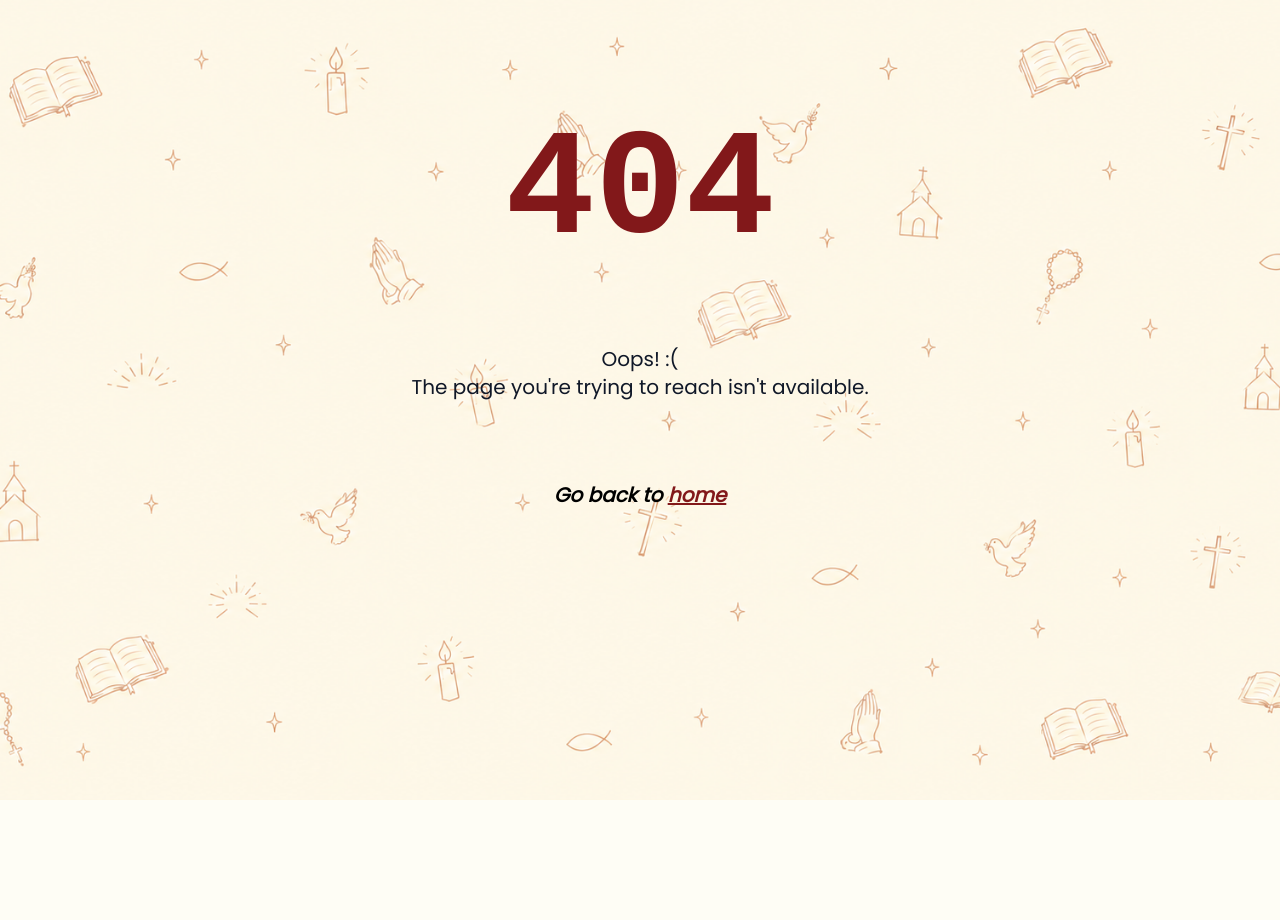
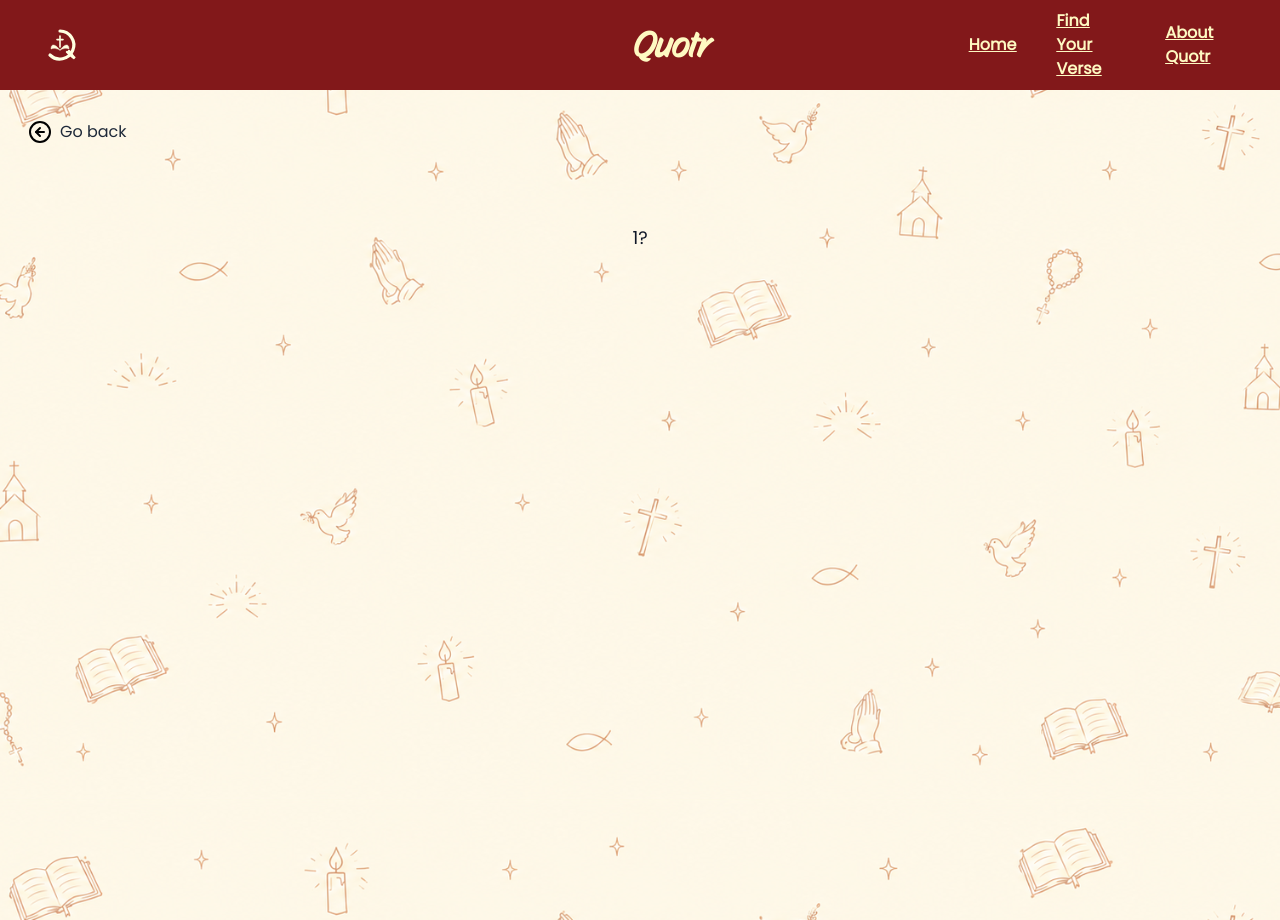
Before and after one commit to isaacszn/Quotr, a React (Vite) app: page /app/scriptures/1 in a window 1280 px wide. Before the commit this address had no page. Before the commit the page ends 800 px from the top, so only its background shows below. Built offline with nearby package versions, Linux system fonts and the light colour scheme.

Commit message:
Feat: add "scriptures-listing" page

```diff
--- a/src/App.jsx
+++ b/src/App.jsx
@@ -1,8 +1,9 @@
 import { BrowserRouter,  Routes, Route } from "react-router";
 import LandingPage from "./pages/LandingPage";
 import Main from "./pages/Main";
+import About from "./pages/About";
 import NotFound from "./pages/NotFound";
-import About from "./pages/About";
+import ScripturesListing from "./pages/ScripturesListing";
 
 const App = () => {
   return (
@@ -11,8 +12,9 @@ const App = () => {
         <Routes>
           <Route path="/" element={<LandingPage />} />
           <Route path="/app" element={<Main />} />
+          <Route path="/about" element={<About />} />
+          <Route path="app/scriptures/:cardId" element={<ScripturesListing />} />
           <Route path="*" element={<NotFound />} />
-          <Route path="/about" element={<About />} />
         </Routes>
       </BrowserRouter>
     </>
--- /dev/null
+++ b/src/pages/ScripturesListing.jsx
@@ -0,0 +1,28 @@
+import { useNavigate, useParams } from "react-router";
+import NavBar from '../components/NavBar';
+import { CircleArrowLeft } from "lucide-react";
+
+const ScripturesListing = () => {
+    const navigate = useNavigate();
+    const { cardId } = useParams();
+    console.log(cardId);
+
+    return (
+        <>
+            <section>
+                <NavBar />
+
+                <button className="poppins text-md text-gray-800 mt-30 mb-20 ml-7 flex gap-2 cursor-pointer" onClick={() => navigate(-1)}>
+                    <span className="text-black text-xl"><CircleArrowLeft /></span>
+                    Go back
+                </button>
+
+                <header className="poppins text-lg text-gray-900 text-center text-bold">
+                    { cardId.replaceAll("-", " ") }?
+                </header>
+            </section>
+        </>
+    );
+};
+
+export default ScripturesListing;
```
